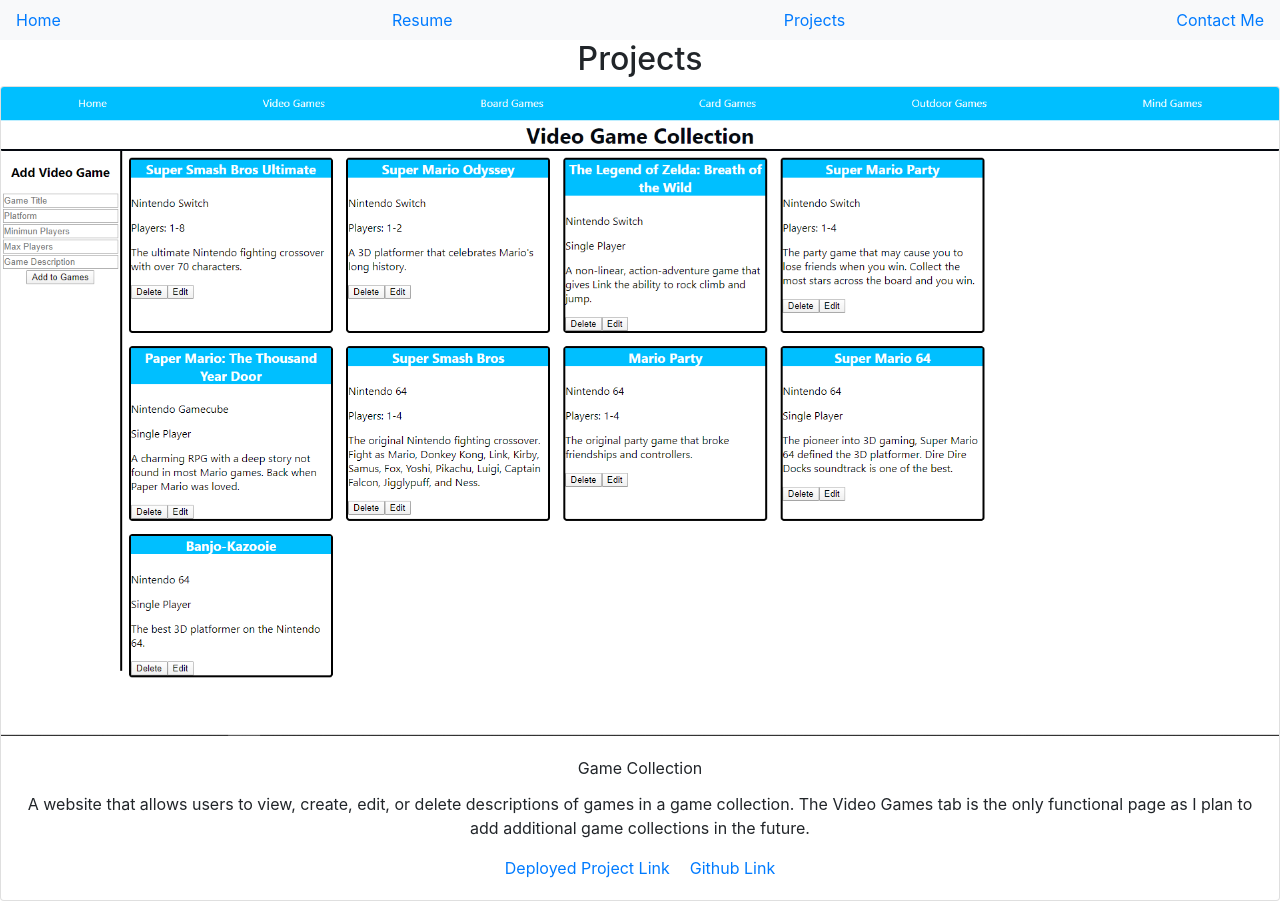
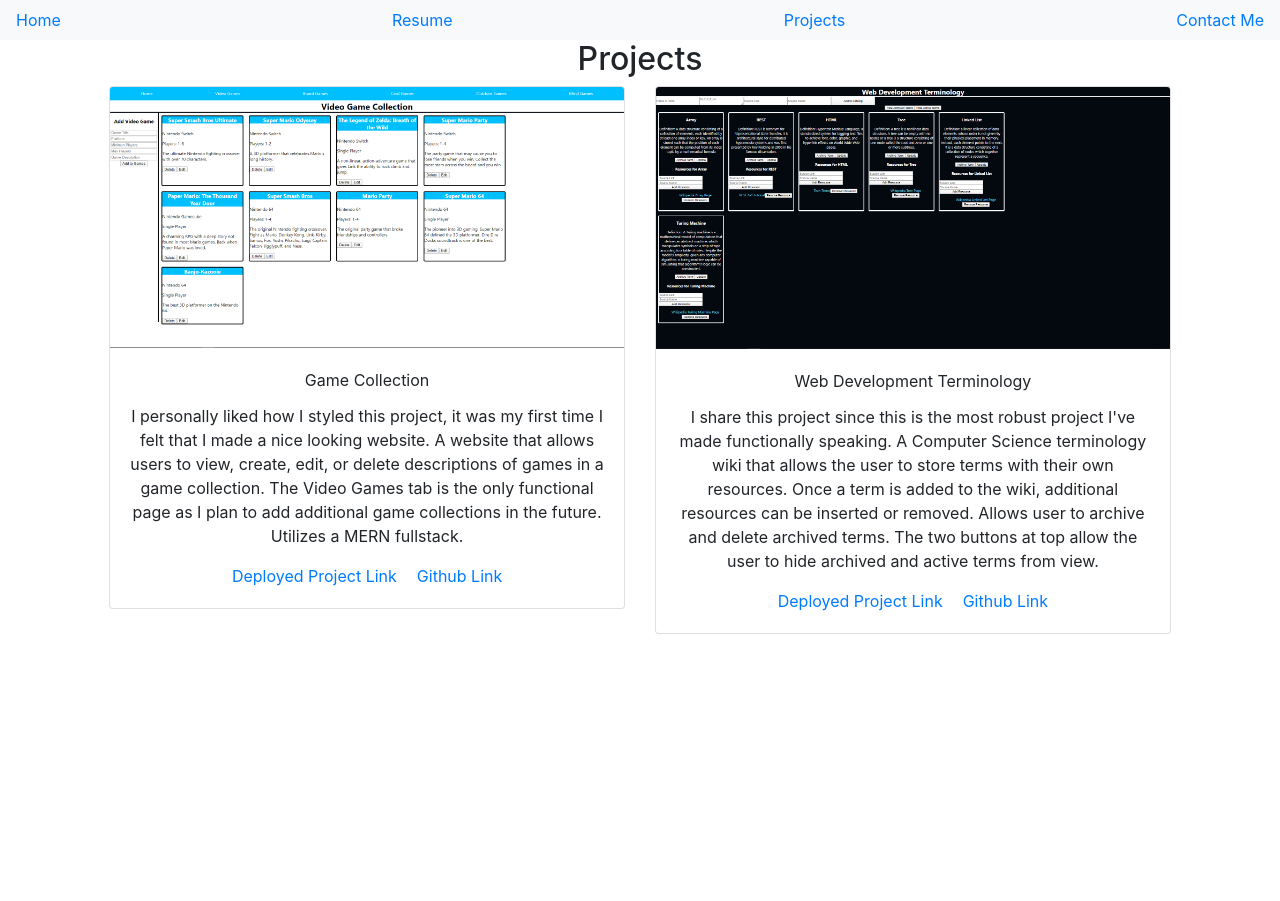
Before and after one commit to jpeavler/Portfolio-Mk2, a React (Create React App) app: page /Projects in a window 1280 px wide. After the commit the page ends 800 px from the top, so only its background shows below. Built offline with nearby package versions, Linux system fonts and the light colour scheme.

Commit message:
Further stylized Projects and Home Page

```diff
--- a/src/components/Home.js
+++ b/src/components/Home.js
@@ -6,7 +6,7 @@
         <>
             <NavBar/>
             <h2>Home</h2>
-            <p>Aspiring web developer. Learning full stack develpoment at Helio Training.</p>
+            <p>Aspiring web developer. Learning full stack development at Helio Training.</p>
         </>
     )
 }
--- a/src/components/Projects.js
+++ b/src/components/Projects.js
@@ -6,7 +6,9 @@
     CardText,
     CardBody,
     CardTitle,
-    CardLink
+    CardLink,
+    Row,
+    Col
 } from 'reactstrap'
 
 const Projects = () =>{
@@ -15,18 +17,40 @@
             <NavBar/>
             <h2>Projects</h2>
             <div className="projects">
+            <Row>
+                <Col sm = "1"></Col>
+                <Col sm ="5">
                     <Card>
                         <CardImg top src="/assets/gameCollectionProject.png" alt="Game Collection Project"/>
                         <CardBody>
                             <CardTitle>Game Collection</CardTitle>
                             <CardText>
+                            I personally liked how I styled this project, it was my first time I felt that I made a nice looking website.
                             A website that allows users to view, create, edit, or delete descriptions of games in a game collection. The Video Games tab is
-                    the only functional page as I plan to add additional game collections in the future.
+                            the only functional page as I plan to add additional game collections in the future. Utilizes a MERN fullstack.
                             </CardText>
                             <CardLink href="https://game-collection-jpeavler2.herokuapp.com/">Deployed Project Link</CardLink>
                             <CardLink href="https://github.com/jpeavler/video-games-api">Github Link</CardLink>
                         </CardBody>
                     </Card>
+                </Col>
+                <Col sm ="5">
+                    <Card>
+                        <CardImg top src="/assets/WebDevTerms.png" alt="Web Development Terminology Project"/>
+                        <CardBody>
+                            <CardTitle>Web Development Terminology</CardTitle>
+                            <CardText>
+                            I share this project since this is the most robust project I've made functionally speaking.
+                            A Computer Science terminology wiki that allows the user to store terms with their own resources.
+                            Once a term is added to the wiki, additional resources can be inserted or removed. Allows user to archive and
+                            delete archived terms. The two buttons at top allow the user to hide archived and active terms from view.
+                            </CardText>
+                            <CardLink href="https://dashboard.heroku.com/apps/learners-catalog">Deployed Project Link</CardLink>
+                            <CardLink href="https://github.com/jpeavler/video-games-api">Github Link</CardLink>
+                        </CardBody>
+                    </Card>
+                </Col>
+            </Row>
             </div>
         </>
     )
```
Also changed, not shown: public/assets/WebDevTerms.png (added). Lines whose indentation alone changed are shown as unchanged.
